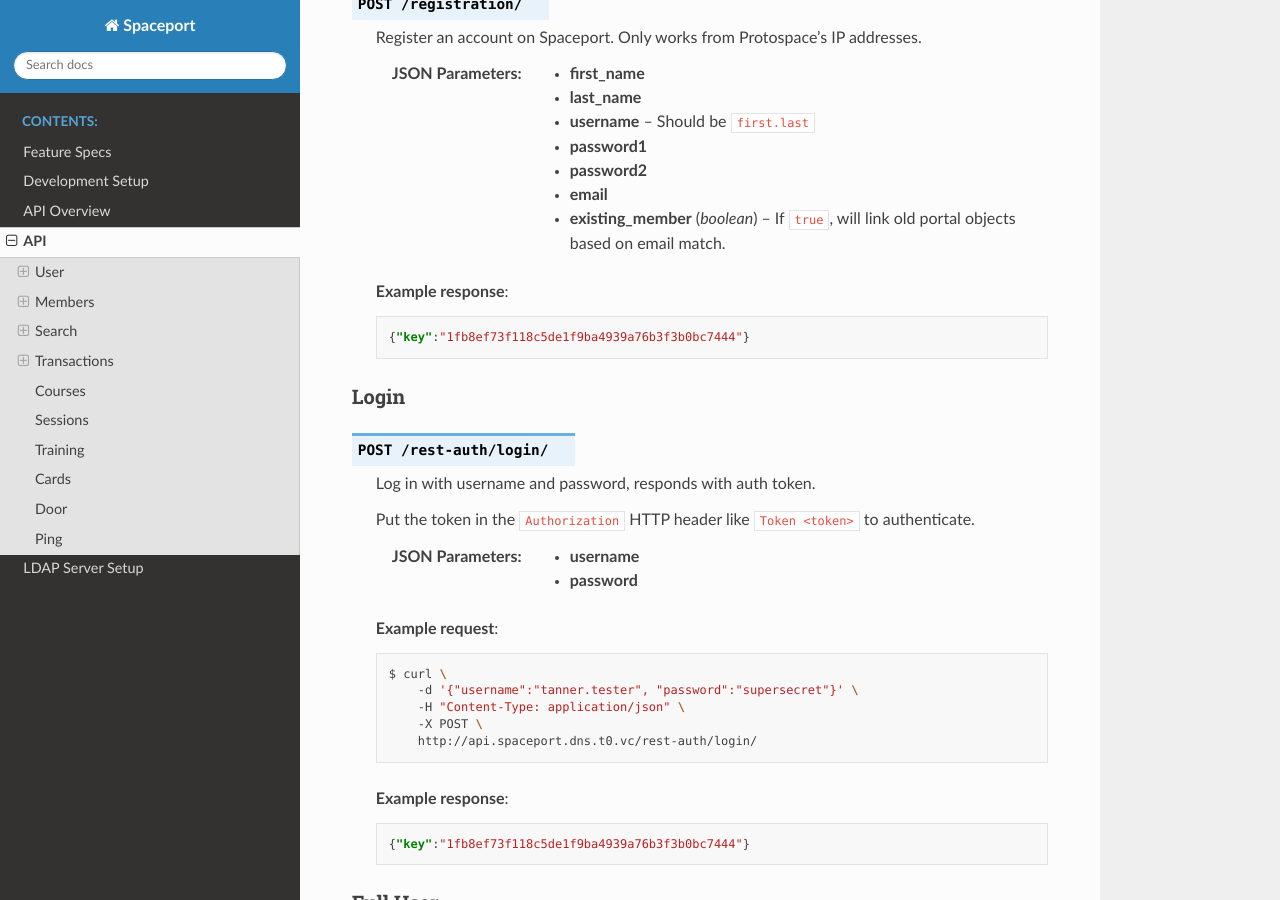
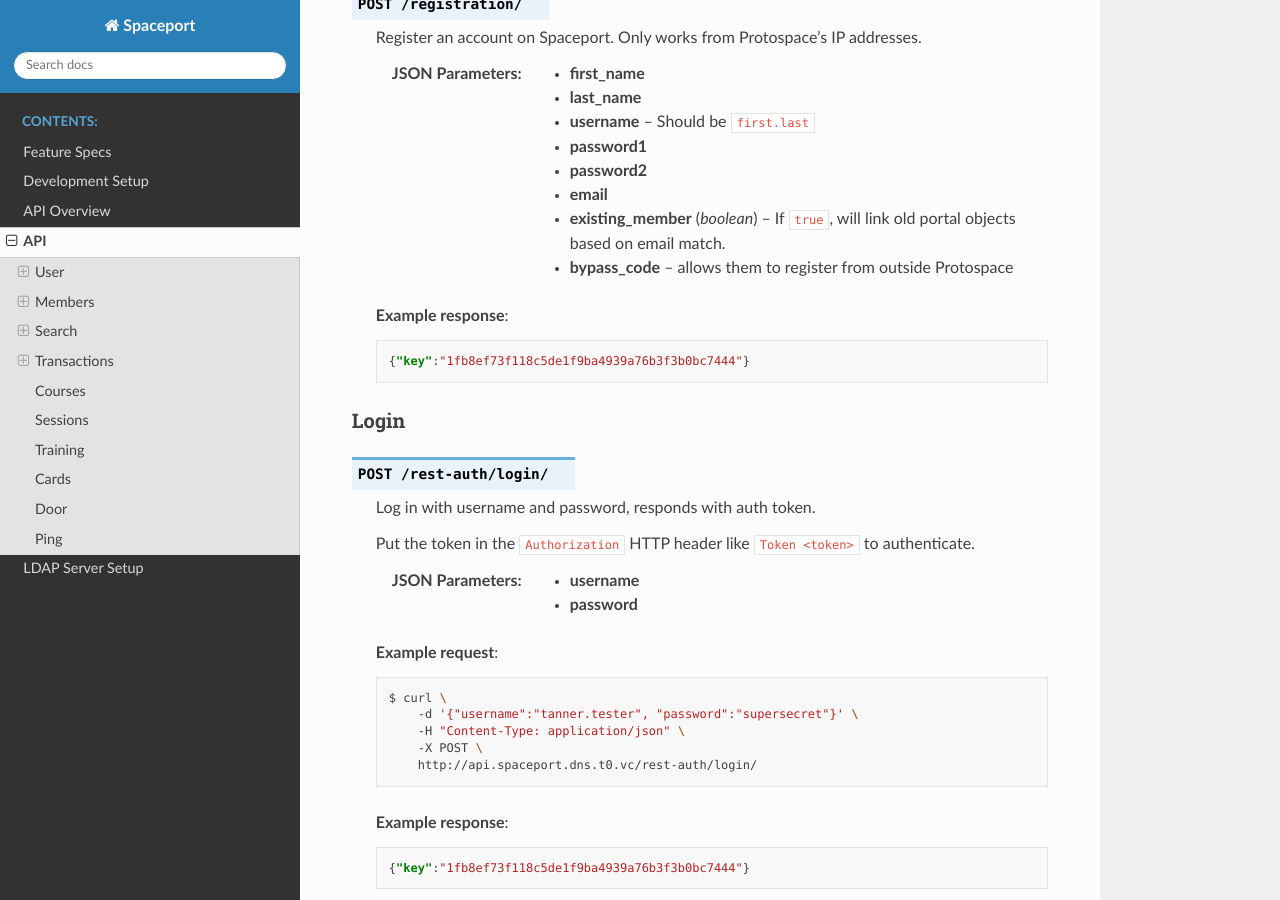
Before and after one commit to Protospace/spaceport, a Sphinx documentation site: the page built from apiserver/docs/source/api.rst, in a window 1280 px wide and 900 px high, scrolled down 939 px. Built offline with Sphinx 7.4.7 and the Read the Docs theme 2.0.0, drawn with Linux system fonts in a browser that asks for light colours.

Commit message:
Document bypass code

```diff
--- a/apiserver/docs/source/api.rst
+++ b/apiserver/docs/source/api.rst
@@ -21,6 +21,7 @@
     :json email:
     :json boolean existing_member: If ``true``, will link old portal objects based
         on email match.
+    :json bypass_code: allows them to register from outside Protospace
 
     **Example response**:
 
```
